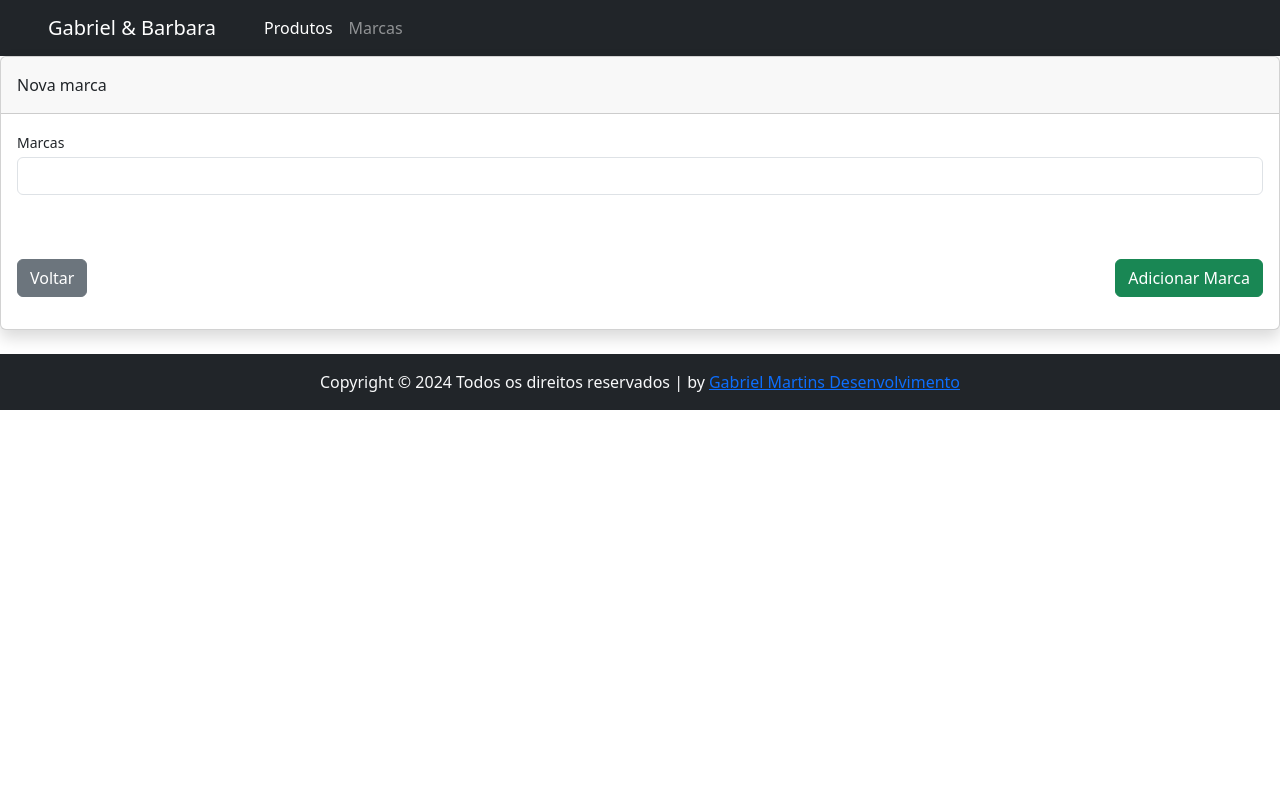
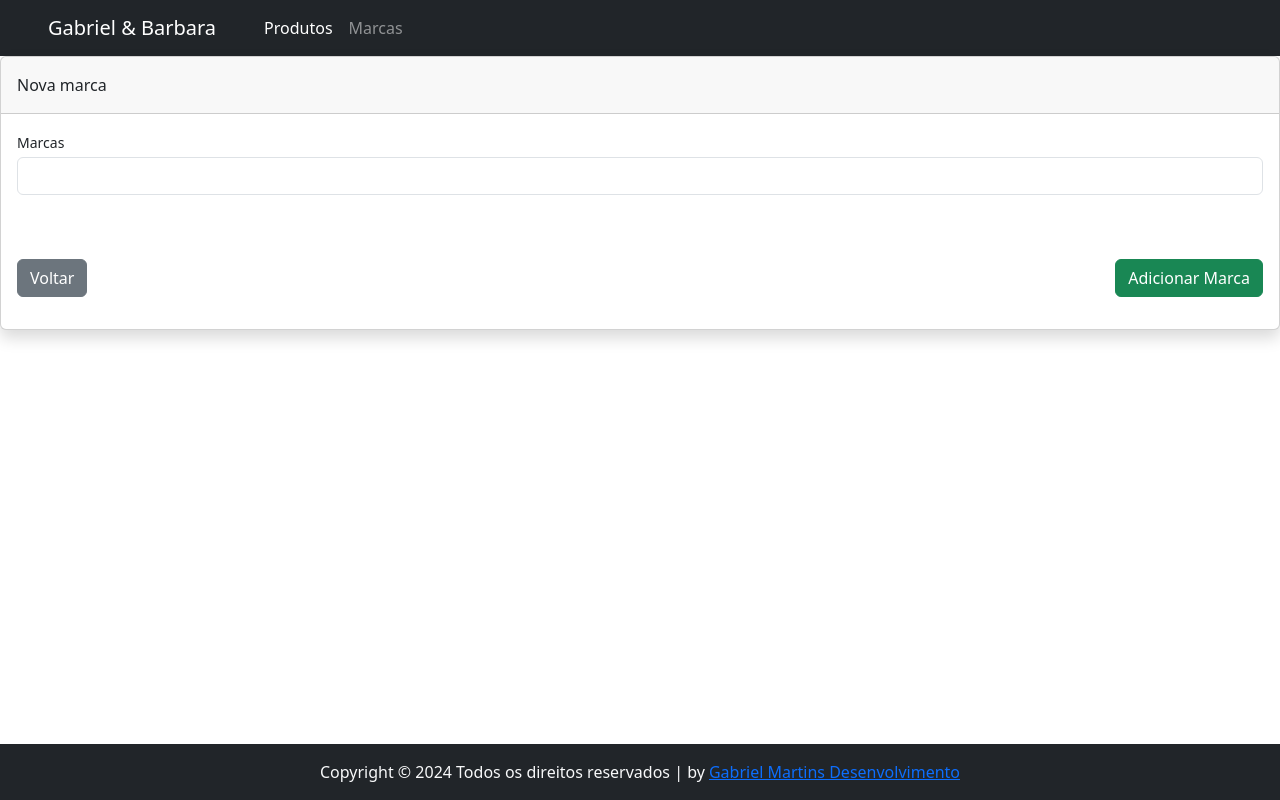
Before and after one commit to omartins-zs/lista_presentes_casamento, a CodeIgniter app: page /lista_presentes_casamento/index.php/admin/marca/novo in a window 1280 px wide. Run offline with CodeIgniter, Linux system fonts and the light colour scheme; data that the repository does not hold is empty; some libraries are stand-ins or nearby versions.

Commit message:
Add Class Content para Ajuste do Footer no fim

```diff
--- a/application/views/admin/dashboard.php
+++ b/application/views/admin/dashboard.php
@@ -1,3 +1,4 @@
+<div class="content">
 	<div class="card shadow mb-4">
 		<div class="card-header py-3">
 			<h6 class="m-0 font-weight-bold text-primary">Bem vindo ao Painel Administrativo, <?= $this->session->userdata('nome'); ?>!!</h6>
@@ -43,6 +44,6 @@
 					</div>
 				</div>
 			</div>
-
 		</div>
 	</div>
+</div>
--- a/application/views/admin/marca/insertEdit.php
+++ b/application/views/admin/marca/insertEdit.php
@@ -1,3 +1,4 @@
+<div class="content">
 	<div class="card shadow mb-4">
 		<div class="card-header py-3">
 			<?= empty($marca->nome) ? 'Nova marca' : 'Editar marca'; ?>
@@ -32,3 +33,4 @@
 					</form>
 		</div>
 	</div>
+</div>
--- a/application/views/admin/marca/listagem.php
+++ b/application/views/admin/marca/listagem.php
@@ -1,4 +1,4 @@
-  <!-- DataTales Example -->
+ <div class="content">
  	<div class="card shadow mb-4">
  		<div class="card-header d-flex align-items-center justify-content-between py-3">
  			<h6 class="m-0 font-weight-bold text-primary">Lista de marcas</h6>
@@ -14,6 +14,7 @@
  				</div>
  			<?php endif ?>
  			<div class="table-responsive">
+ 				<!-- DataTales Example -->
  				<table class="table table-bordered" id="dataTable" width="100%" cellspacing="0">
  					<thead>
  						<tr>
@@ -40,3 +41,4 @@
  			</div>
  		</div>
  	</div>
+ </div>
--- a/application/views/admin/produto/insertEdit.php
+++ b/application/views/admin/produto/insertEdit.php
@@ -1,3 +1,4 @@
+<div class="content">
 	<div class="card shadow mb-4">
 		<div class="card-header py-3"><?= empty($produto->nome) ? 'Novo Produto' : 'Editar Produto'; ?></div>
 		<div class="card-body">
@@ -79,5 +80,6 @@
 					</form>
 		</div>
 	</div>
+</div>
 
 <?php $this->load->view('templates/admin/js'); ?>
--- a/application/views/admin/produto/listagem.php
+++ b/application/views/admin/produto/listagem.php
@@ -1,4 +1,4 @@
-<!-- DataTables Example -->
+<div class="content">
 	<div class="card shadow mb-4">
 		<div class="card-header d-flex align-items-center justify-content-between py-3">
 			<h6 class="m-0 font-weight-bold text-primary">Lista de Produtos</h6>
@@ -14,6 +14,7 @@
 				</div>
 			<?php endif ?>
 			<div class="table-responsive">
+				<!-- DataTables Example -->
 				<table class="table table-bordered" id="dataTable" width="100%" cellspacing="0">
 					<thead>
 						<tr>
@@ -52,5 +53,6 @@
 			</div>
 		</div>
 	</div>
+</div>
 
 <?php $this->load->view('templates/admin/js'); ?>
--- a/assets/admin/css/style.css
+++ b/assets/admin/css/style.css
@@ -1,3 +1,20 @@
+html,
+body {
+	height: 100%;
+	margin: 0;
+}
+
+/* Garante que o body ocupe toda a altura da tela */
+body {
+	display: flex;
+	flex-direction: column;
+	min-height: 100vh;
+}
+
+.content {
+	flex: 1;
+}
+
 #img_url {
 	background: #ddd;
 	width: 6.25rem;
```
Lines whose indentation alone changed are shown as unchanged.
